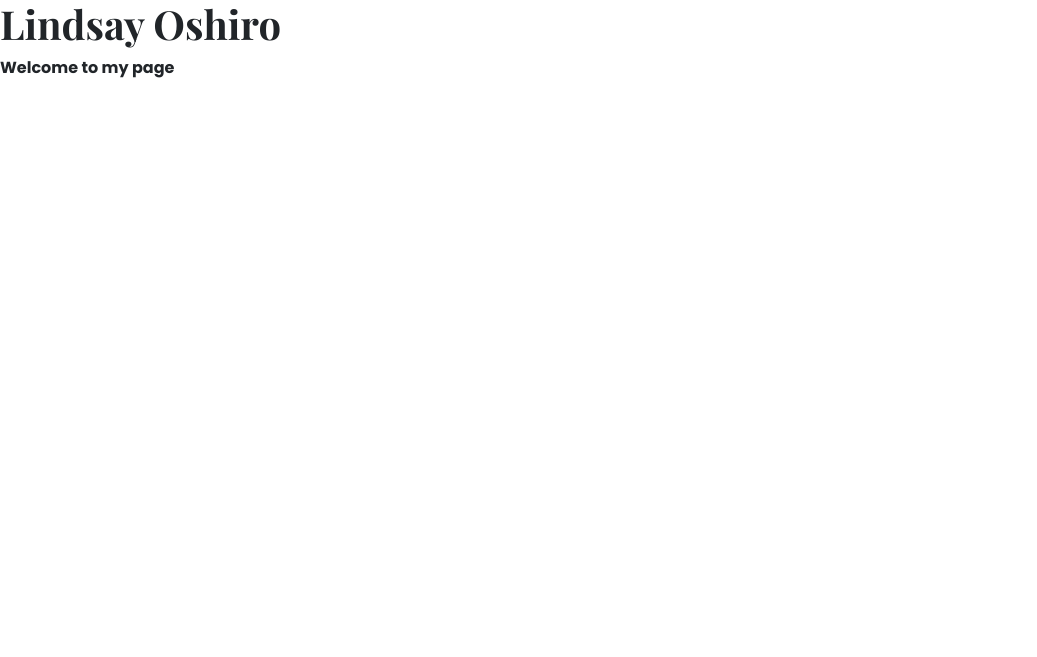
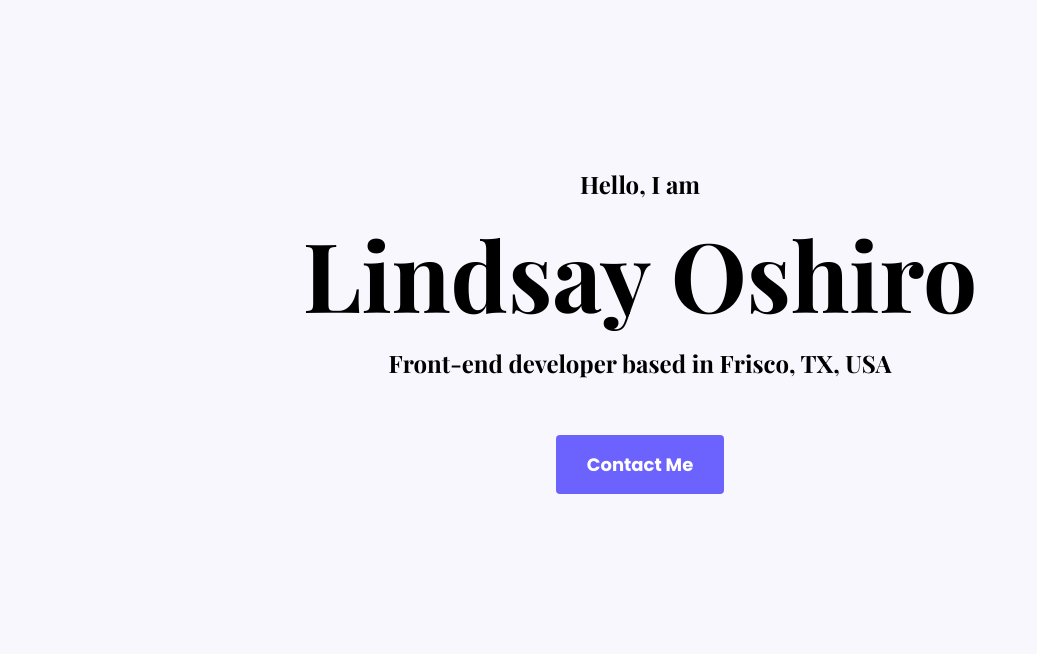
Before and after one commit to LinOshiro/portfolio-lindsay-oshiro, a plain HTML site: page index.html in a window 1280 px wide. Shown: the whole page, without its empty margins (0-1037 px from the left). Drawn offline with nearby package versions, Linux system fonts and the light colour scheme.

Commit message:
Added content and css styling to homepage

```diff
--- a/index.html
+++ b/index.html
@@ -3,8 +3,8 @@
   <head>
     <meta charset="UTF-8" />
     <meta http-equiv="X-UA-Compatible" content="IE=edge" />
-   <meta name="viewport" content="width=device-width, initial-scale=1.0" />
-     <title>Document</title>
+    <meta name="viewport" content="width=device-width, initial-scale=1.0" />
+    <title>Document</title>
     <link
       href="https://cdn.jsdelivr.net/npm/bootstrap@5.2.0-beta1/dist/css/bootstrap.min.css"
       rel="stylesheet"
@@ -25,14 +25,19 @@
       integrity="sha384-pprn3073KE6tl6bjs2QrFaJGz5/SUsLqktiwsUTF55Jfv3qYSDhgCecCxMW52nD2"
       crossorigin="anonymous"
     ></script>
-     <script
+    <script
       src="https://kit.fontawesome.com/66437f6fe8.js"
       crossorigin="anonymous"
     ></script>
-
   </head>
   <body>
+      <div class="hero">
+    <h2>Hello, I am</h2>
     <h1>Lindsay Oshiro</h1>
-    <p>Welcome to my page</p>
-  </body>
+    <h2 class="mb-5">Front-end developer based in Frisco, TX, USA</h2>
+    <div>
+    <a href="#" class="btn btn-branding">Contact Me</a>
+    </div>
+</div>
+</body>
 </html>
--- a/styles/portfolio.css
+++ b/styles/portfolio.css
@@ -1,9 +1,53 @@
-h1 {
-  font-family: "Playfair Display", serif;
+:root {
+    --branding-color:#6c63ff;
+    --secondary-color: #f9f7fe;
+    --heading-font-family:"Playfair Display", serif;
+    --default-font-family:"Poppins", sans-serif;
+}
+
+body {
+    font-family: var(--default-font-family);
+}
+
+h1, h2, h3, h4, h5, h6 {
+  color: black;
+  font-family: var(--heading-font-family);
   font-weight: bold;
 }
 
+h1 {
+    font-size: 96px;
+}
+
 p {
-  font-family: "Poppins", sans-serif;
   font-weight: normal;
 }
+
+.hero {
+  background-color: var(--secondary-color);
+  text-align: center;
+  padding: 160px 20px;
+}
+
+.hero p {
+  font-size: 36px;
+  font-weight: bold;
+  margin: 0;
+  color: #272142;
+}
+
+.hero h2 {
+    font-family: var(--heading-font-family);
+    font-weight: normal;
+    font-size: 24px;
+    line-height: 2;
+}
+
+.btn-branding {
+background: var(--branding-color);
+border-radius: 4px;
+color: white;
+font-size: 18px;
+line-height: 27px;
+padding: 15px 30px;
+}
```
